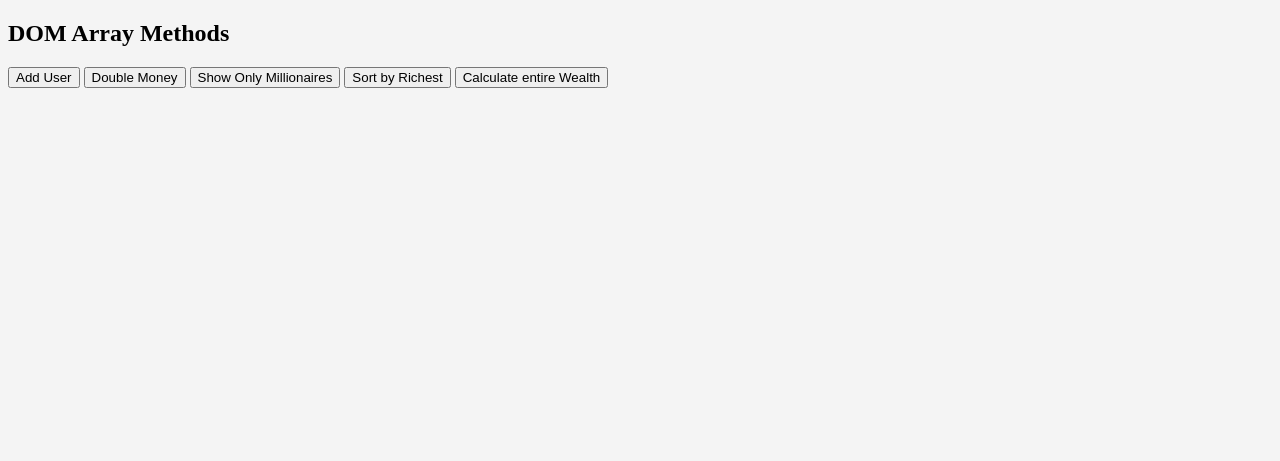
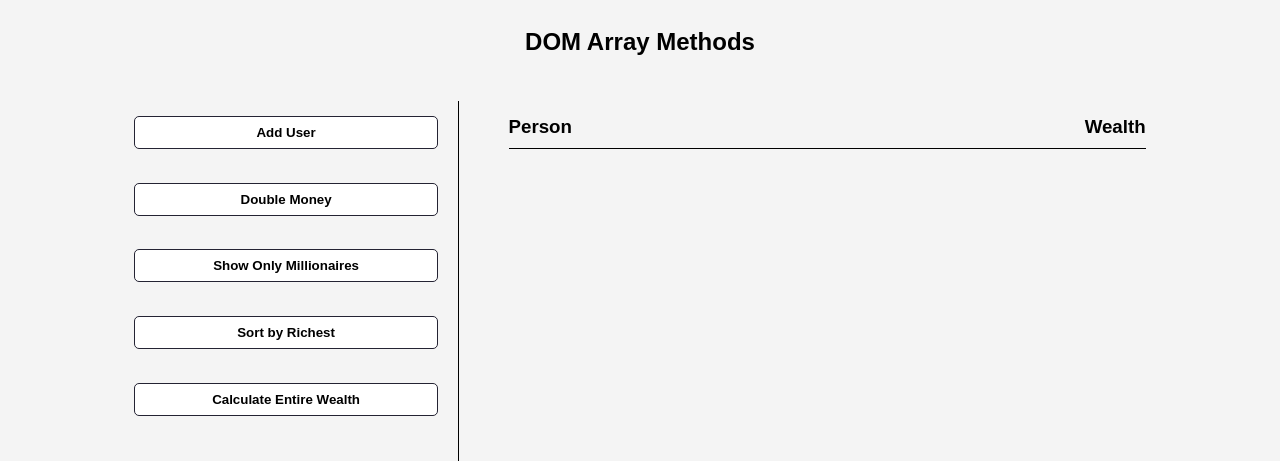
Before and after one commit to Ayoazeez26/dom-array-methods, a plain HTML site: page index.html in a window 1280 px wide. Drawn offline with Linux system fonts and the light colour scheme.

Commit message:
finished building UI

```diff
--- a/index.html
+++ b/index.html
@@ -11,14 +11,18 @@
     <section class="container">
         <h1>DOM Array Methods</h1>
 
-        <div class="buttons">
-            <button class="new-user">Add User</button>
-            <button class="double-amount">Double Money</button>
-            <button class="milli-only">Show Only Millionaires</button>
-            <button class="descending">Sort by Richest</button>
-            <button class="total-amount">Calculate entire Wealth</button>
+        <div class="row">
+            <div class="buttons">
+                <button class="new-user">Add User</button>
+                <button class="double-amount">Double Money</button>
+                <button class="milli-only">Show Only Millionaires</button>
+                <button class="descending">Sort by Richest</button>
+                <button class="total-amount">Calculate Entire Wealth</button>
+            </div>
+            <div class="output">
+                <h3>Person <span>Wealth</span></h3>
+            </div>
         </div>
-        <div class="output"></div>
     </section>
 
 
--- a/style.css
+++ b/style.css
@@ -1,4 +1,71 @@
 body {
     background-color: #F4F4F4;
-    font-family: serif;
+    font-family: sans-serif;
 }
+
+.container {
+    display: flex;
+    flex-direction: column;
+    justify-content: center;
+    align-items: center;
+}
+
+.row {
+    width: 80%;
+    display: flex;
+    justify-content: space-between;
+    margin-top: 40px;
+}
+
+.buttons {
+    display: flex;
+    flex-direction: column;
+    justify-content: space-between;
+    width: 30%;
+    height: 300px;
+    position: relative;
+}
+
+.buttons::before {
+    content: '';
+    position: absolute;
+    top: -15px;
+    right: -20px;
+    width: 0.2px;
+    height: 120%;
+    background-color: black;
+
+}
+
+button {
+    background-color: #FFF;
+    border: 1px solid #242333;
+    border-radius: 5px;
+    padding: 8px 20px;
+    font-weight: bold;
+}
+
+.output {
+    width: 63%;
+    position: relative;
+}
+
+.output h3 {
+    margin-top: 0;
+    position: relative;
+}
+
+h3::after {
+    content: '';
+    position: absolute;
+    bottom: -10px;
+    left: 0;
+    width: 100%;
+    height: 0.1px;
+    background-color: black;
+}
+
+.output span {
+    position: absolute;
+    right: 0;
+}
```
